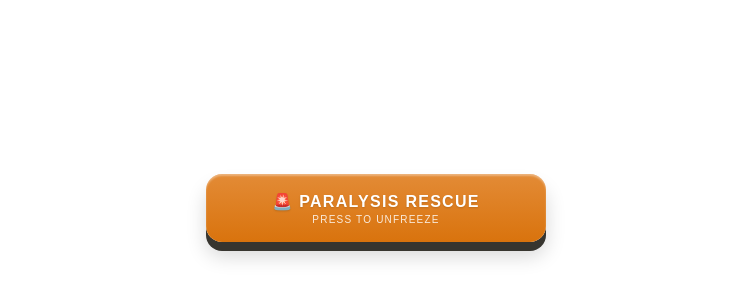
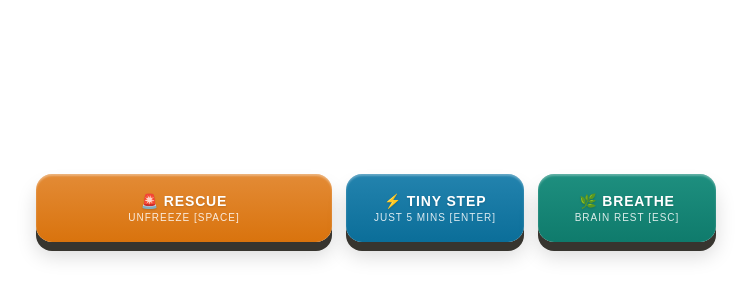
Before and after one commit to mitori-00/Paralysis-Rescue-Button, a plain HTML site: page index.html in a window 1280 px wide. Shown: the part 192-492 px from the top of the page, without its empty margins (264-1015 px from the left). Drawn offline with Linux system fonts and the light colour scheme.

Commit message:
Add button
At work Survival Kit / "Paralysis" Rescue Button

```diff
--- a/index.html
+++ b/index.html
@@ -3,14 +3,14 @@
 <head>
 <meta charset="UTF-8">
 <meta name="viewport" content="width=device-width, initial-scale=1.0">
-<title>Notion Fidget Spacebar</title>
+<title>Notion ADHD Fidget Deck</title>
 <style>
-  /* 노션 임베드 시 여백 제거 및 배경 투명화 */
   * {
     box-sizing: border-box;
     user-select: none;
     -webkit-tap-highlight-color: transparent;
   }
+
   body {
     margin: 0;
     padding: 16px;
@@ -22,25 +22,25 @@
     font-family: -apple-system, BlinkMacSystemFont, "Segoe UI", Roboto, sans-serif;
   }
 
-  /* 3D 매트 아이콘 톤을 재현한 스페이스바 디자인 */
-  .spacebar-btn {
+  /* 3개 버튼을 감싸는 미니멀 키보드 덱 레이아웃 */
+  .fidget-deck {
+    display: flex;
+    flex-wrap: wrap;
+    justify-content: center;
+    align-items: center;
+    gap: 14px;
+    width: 100%;
+    max-width: 680px;
+  }
+
+  /* 공통 3D 매트 키캡 스타일 */
+  .key-btn {
     position: relative;
-    width: 100%;
-    max-width: 340px;
     height: 68px;
-    /* 노션 차분한 오렌지 & 부드러운 매트 그라데이션 */
-    background: linear-gradient(180deg, #E38B36 0%, #D9730D 100%);
     border: none;
     border-radius: 16px;
-    /* 하단 그레이 베이스와 입체 그림자 (아이콘과 동일 컬러) */
-    box-shadow:
-      0 9px 0 #37352F,
-      0 14px 20px rgba(0, 0, 0, 0.16),
-      inset 0 2px 2px rgba(255, 255, 255, 0.35);
     color: #FFFFFF;
-    font-size: 16px;
     font-weight: 700;
-    letter-spacing: 0.08em;
     cursor: pointer;
     outline: none;
     transition: transform 0.06s cubic-bezier(0.34, 1.56, 0.64, 1),
@@ -51,17 +51,68 @@
     justify-content: center;
     align-items: center;
     gap: 3px;
+    padding: 0 20px;
   }
 
-  /* 마우스 올렸을 때 살짝 밝아지는 반응 */
-  .spacebar-btn:hover {
+  .key-btn:active,
+  .key-btn.pressed {
+    transform: translateY(7px);
+  }
+
+  /* 1. 오렌지: 스페이스바 (마비 구출) */
+  .btn-rescue {
+    flex: 2 1 260px;
+    background: linear-gradient(180deg, #E38B36 0%, #D9730D 100%);
+    box-shadow:
+      0 9px 0 #37352F,
+      0 14px 20px rgba(0, 0, 0, 0.15),
+      inset 0 2px 2px rgba(255, 255, 255, 0.35);
+  }
+  .btn-rescue:hover {
     background: linear-gradient(180deg, #E99645 0%, #DF7B17 100%);
   }
+  .btn-rescue:active,
+  .btn-rescue.pressed {
+    box-shadow:
+      0 2px 0 #37352F,
+      0 4px 8px rgba(0, 0, 0, 0.15),
+      inset 0 1px 2px rgba(255, 255, 255, 0.2);
+  }
 
-  /* 클릭(또는 스페이스바 누름) 시 쏙 들어가는 3D 키캡 효과 */
-  .spacebar-btn:active,
-  .spacebar-btn.pressed {
-    transform: translateY(7px);
+  /* 2. 블루: 액션 키 (마이크로 스텝 실행) */
+  .btn-focus {
+    flex: 1 1 160px;
+    background: linear-gradient(180deg, #2383AE 0%, #0B6E99 100%);
+    box-shadow:
+      0 9px 0 #37352F,
+      0 14px 20px rgba(0, 0, 0, 0.15),
+      inset 0 2px 2px rgba(255, 255, 255, 0.3);
+  }
+  .btn-focus:hover {
+    background: linear-gradient(180deg, #2D8EB9 0%, #1278A4 100%);
+  }
+  .btn-focus:active,
+  .btn-focus.pressed {
+    box-shadow:
+      0 2px 0 #37352F,
+      0 4px 8px rgba(0, 0, 0, 0.15),
+      inset 0 1px 2px rgba(255, 255, 255, 0.2);
+  }
+
+  /* 3. 그린: 리셋 키 (뇌 휴식 & 심호흡) */
+  .btn-rest {
+    flex: 1 1 160px;
+    background: linear-gradient(180deg, #1E8F7F 0%, #0F7B6C 100%);
+    box-shadow:
+      0 9px 0 #37352F,
+      0 14px 20px rgba(0, 0, 0, 0.15),
+      inset 0 2px 2px rgba(255, 255, 255, 0.3);
+  }
+  .btn-rest:hover {
+    background: linear-gradient(180deg, #279B8B 0%, #158676 100%);
+  }
+  .btn-rest:active,
+  .btn-rest.pressed {
     box-shadow:
       0 2px 0 #37352F,
       0 4px 8px rgba(0, 0, 0, 0.15),
@@ -69,16 +120,19 @@
   }
 
   .main-label {
+    font-size: 14px;
+    letter-spacing: 0.06em;
     display: flex;
     align-items: center;
-    gap: 8px;
+    gap: 6px;
     text-shadow: 0 1px 2px rgba(0, 0, 0, 0.15);
+    white-space: nowrap;
   }
 
   .sub-label {
     font-size: 10px;
     font-weight: 500;
-    letter-spacing: 0.12em;
+    letter-spacing: 0.1em;
     opacity: 0.85;
     text-transform: uppercase;
   }
@@ -86,26 +140,49 @@
 </head>
 <body>
 
-  <button class="spacebar-btn" id="rescueBtn" aria-label="Paralysis Rescue Button">
-    <span class="main-label">🚨 PARALYSIS RESCUE</span>
-    <span class="sub-label">Press to unfreeze</span>
-  </button>
+  <div class="fidget-deck">
+    <!-- 버튼 1: 마비 탈출 (오렌지 스페이스바) -->
+    <button class="key-btn btn-rescue" id="rescueBtn" aria-label="Paralysis Rescue">
+      <span class="main-label">🚨 RESCUE</span>
+      <span class="sub-label">Unfreeze [Space]</span>
+    </button>
+
+    <!-- 버튼 2: 마이크로 스텝 시작 (블루 키캡) -->
+    <button class="key-btn btn-focus" id="focusBtn" aria-label="One Tiny Step">
+      <span class="main-label">⚡ TINY STEP</span>
+      <span class="sub-label">Just 5 mins [Enter]</span>
+    </button>
+
+    <!-- 버튼 3: 뇌 휴식 / 도파민 충전 (그린 키캡) -->
+    <button class="key-btn btn-rest" id="restBtn" aria-label="Brain Reset">
+      <span class="main-label">🌿 BREATHE</span>
+      <span class="sub-label">Brain rest [Esc]</span>
+    </button>
+  </div>
 
   <script>
-    const btn = document.getElementById('rescueBtn');
+    const rescueBtn = document.getElementById('rescueBtn');
+    const focusBtn = document.getElementById('focusBtn');
+    const restBtn = document.getElementById('restBtn');
 
-    // 키보드 실제 스페이스바를 눌러도 동일하게 눌리는 디테일 추가
+    // 실제 키보드 단축키(Space, Enter, Esc)와 시각적 연동
     window.addEventListener('keydown', (e) => {
       if (e.code === 'Space') {
         e.preventDefault();
-        btn.classList.add('pressed');
+        rescueBtn.classList.add('pressed');
+      } else if (e.code === 'Enter') {
+        e.preventDefault();
+        focusBtn.classList.add('pressed');
+      } else if (e.code === 'Escape') {
+        e.preventDefault();
+        restBtn.classList.add('pressed');
       }
     });
 
     window.addEventListener('keyup', (e) => {
-      if (e.code === 'Space') {
-        btn.classList.remove('pressed');
-      }
+      if (e.code === 'Space') rescueBtn.classList.remove('pressed');
+      if (e.code === 'Enter') focusBtn.classList.remove('pressed');
+      if (e.code === 'Escape') restBtn.classList.remove('pressed');
     });
   </script>
 
```
